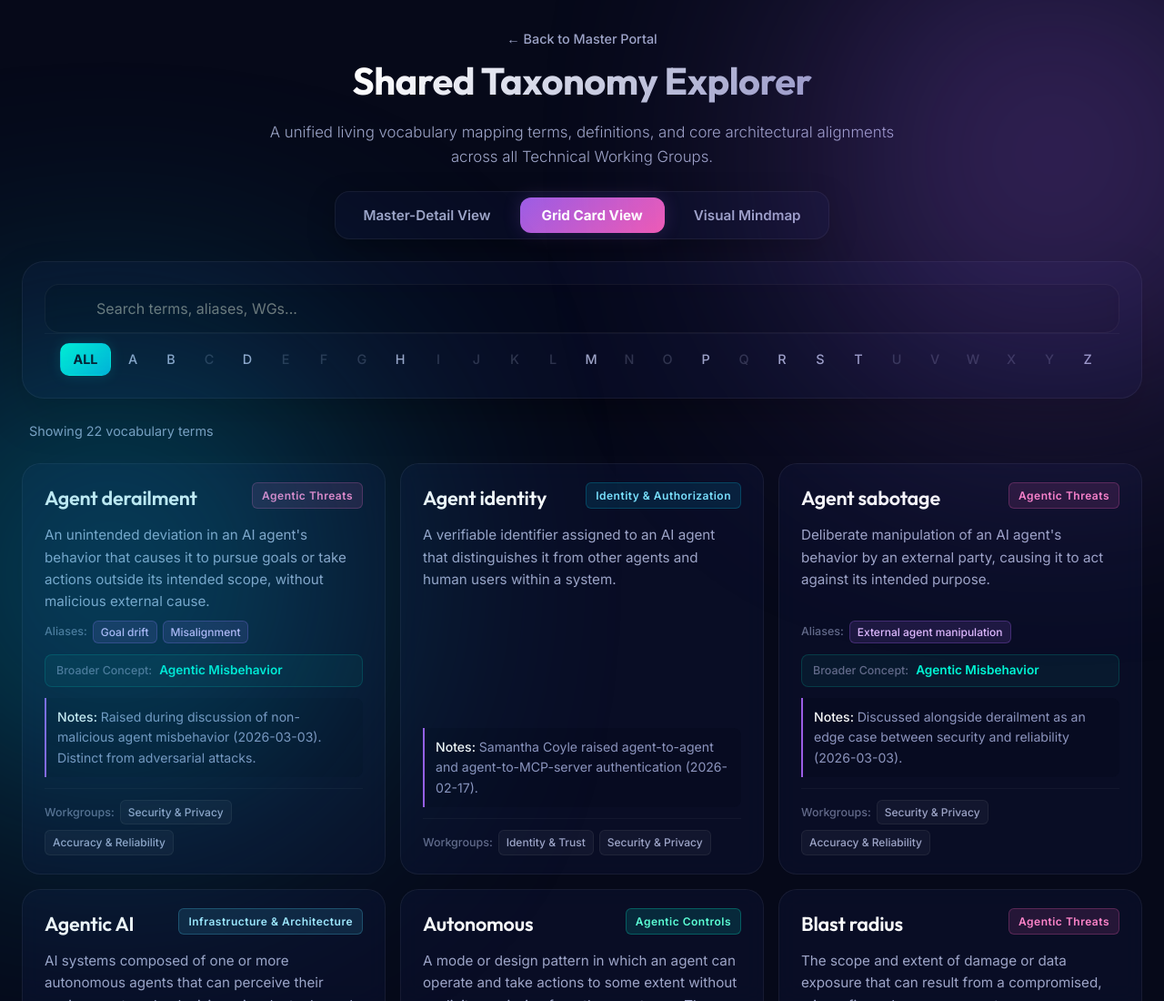
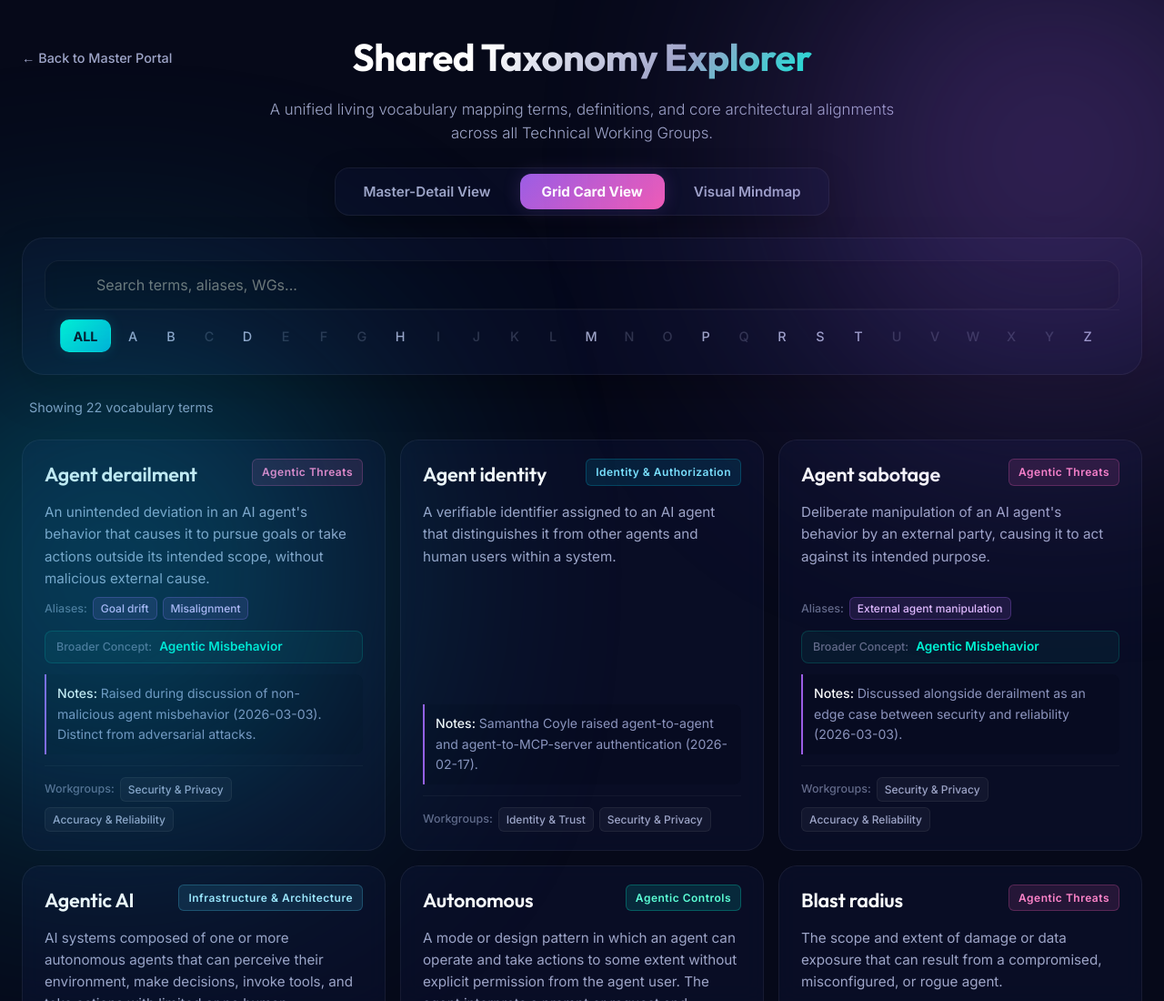
Before and after one commit to aaif/ws-taxonomy-landscape, a plain HTML site: page taxonomy/index.html in a window 1280 px wide. Shown: the top 1100 px of the page at 91% size. Drawn offline with Linux system fonts and the light colour scheme.

Commit message:
feat: adjust the layout for explorer

```diff
--- a/taxonomy/styles.css
+++ b/taxonomy/styles.css
@@ -78,17 +78,17 @@ body {
   padding-top: 10px;
 }
 
-.header-actions {
+.title-wrapper {
+  position: relative;
   display: flex;
-  justify-content: space-between;
+  justify-content: center;
   align-items: center;
-  margin-bottom: 20px;
-  max-width: 900px;
-  margin-left: auto;
-  margin-right: auto;
+  margin-bottom: 10px;
 }
 
 .back-link {
+  position: absolute;
+  left: 0;
   color: var(--text-secondary);
   text-decoration: none;
   font-size: 0.9rem;
@@ -107,7 +107,7 @@ body {
   background: linear-gradient(135deg, #ffffff 30%, var(--text-secondary) 70%, var(--accent-teal) 100%);
   -webkit-background-clip: text;
   -webkit-text-fill-color: transparent;
-  margin-bottom: 10px;
+  margin-bottom: 0;
 }
 
 .subtitle {
```
